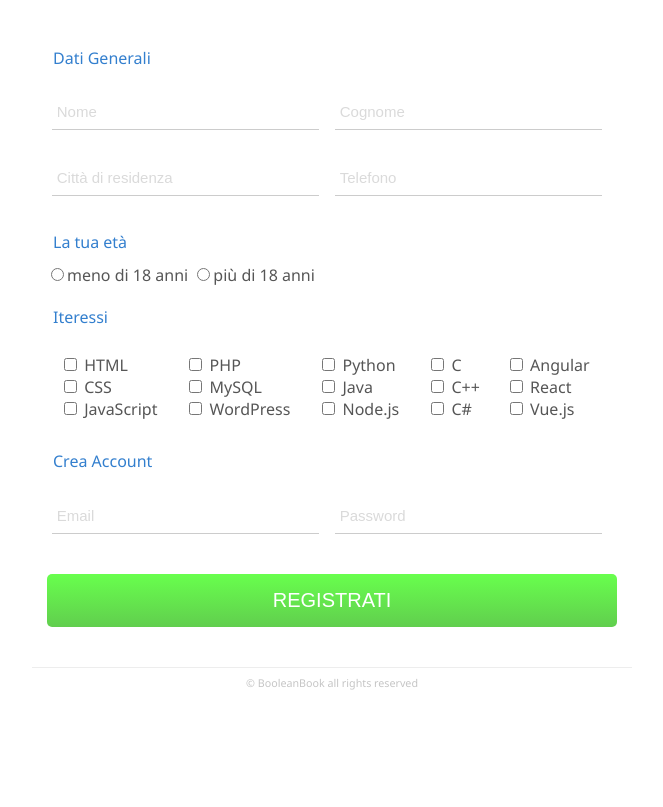
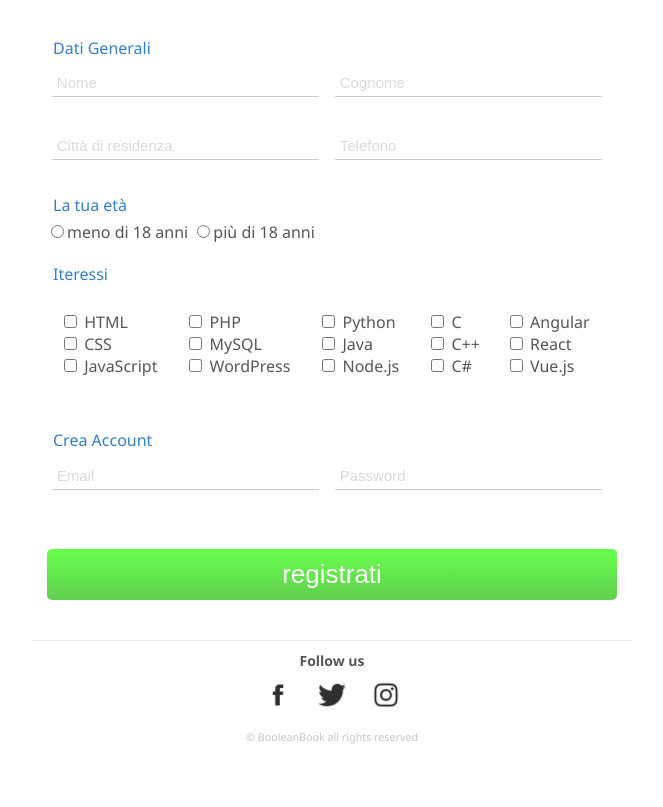
Before and after one commit to alessandro-orlov/htmlcss-gmail, a plain HTML site: page bonus/index.html in a window 1280 px wide. Shown: the part 152-959 px from the top of the page, without its empty margins (308-971 px from the left). Before the commit the page ends 905 px from the top, so only its background shows below. Drawn offline with Linux system fonts and the light colour scheme.

Commit message:
Aggiunto sezione Follow Us nel footer

```diff
--- a/bonus/css/style.css
+++ b/bonus/css/style.css
@@ -2,7 +2,7 @@
   box-sizing: border-box;
   width: 100%;
   height: 100%;
-  padding: 30px 100px;
+  padding: 10px 100px 30px;
   margin: 0 auto;
   color: #565656;
   font: 16px "Segoe UI", Arial;
@@ -34,7 +34,7 @@ color: #61ce4e; /*Company Green*/
 
 
 .registration form {
-  margin-top: 50px
+  margin-top: 60px
 }
 
 .registration fieldset {
@@ -55,12 +55,11 @@ float: left;
 
 .registration input[type="text"], input[type="number"], input[type="password"] {
   width: 45%;
-  margin: 15px 1%;
+  margin: 0 1% 6% 1%;
   outline: none;
   font-size: 15px;
   padding: 5px;
-  color: #565656;
-  line-height: 25px;
+  color: 565656;
   border: none;
   border-bottom: 1px solid #ccc;
   transition: 0.2s;
@@ -78,21 +77,21 @@ float: left;
   display: block;
   width: 95%;
   margin: 15px auto;
-  padding: 15px 10px;
-  font: 20px Arial;
-  text-transform: uppercase;
+  padding: 10px;
+  font: 26px Arial;
   color: #fff;
   background: linear-gradient( #68ff4d, #61ce4e);
   border-radius: 5px;
   border: none;
   outline: none;
   cursor: pointer;
-  transition: 0.5s;
+  transition: all 0.7s;
   }
 
 .registration  input[type="submit"]:hover {
-  background: linear-gradient( #61ce4e, #68ff4d);
-  transition: 0.5s;
+    background: linear-gradient( #61ce4e, #68ff4d);
+    -webkit-transition: all 0.7s; /*SAFARI*/
+    transition: all 0.7s;
 }
 
 .registration hr {
@@ -104,10 +103,91 @@ float: left;
 .registration h6 {
   text-align: center;
   font-weight: 300;
-  margin-top: 5px;
+  margin-top: 15px;
   color: #c5c5c5;
   }
 
 .clear {
   clear: both;
 }
+
+
+/* -- FOLLOW US -- */
+.footer {
+  text-align: center;
+  margin: 0px auto;
+
+}
+
+.footer .folow-us {
+  margin: 25px auto;
+  padding: 0;
+  width: auto;
+}
+
+.footer .follow-us h5 {
+  color: #565656;
+  text-align: center;
+  font-size: 14px;
+  margin: 10px auto;
+}
+
+.footer .follow-us .fb {
+  display: inline-block;
+  margin: 0px 10px;
+  width: 30px;
+  height: 30px;
+  background: url("../img/facebook.png") no-repeat center;
+  background-size: 28px;
+  transition: 0.3s;
+	}
+
+.footer .follow-us .fb:hover {
+  display: inline-block;
+  margin: 0px 10px;
+  width: 30px;
+  height: 30px;
+  background: url('../img/facebook-hover.png') no-repeat center;
+  background-size: 28px;
+}
+
+
+.footer .follow-us .tw {
+  display: inline-block;
+  margin: 0px 10px;
+  width: 30px;
+  height: 30px;
+  background: url("../img/twitter.png") no-repeat center;
+  background-size: 30px;
+  transition: 0.3s;
+}
+
+.footer .follow-us .tw:hover {
+  display: inline-block;
+  margin: 0px 10px;
+  width: 30px;
+  height: 30px;
+  background: url("../img/twitter-hover.png") no-repeat center;
+  background-size: 30px;
+}
+
+.footer .follow-us .inst {
+  display: inline-block;
+  margin: 0px 10px;
+  width: 30px;
+  height: 30px;
+  background: url("../img/instagram.png") no-repeat center;
+  background-size: 28px;
+  transition: 0.3s;
+}
+
+.footer .follow-us .inst:hover {
+  display: inline-block;
+  margin: 0px 10px;
+  width: 30px;
+  height: 30px;
+  background: url('../img/instagram-hover.png') no-repeat center;
+  background-size: 28px;
+}
+
+/* -- END FOLLOW US -- */
--- a/bonus/index.html
+++ b/bonus/index.html
@@ -6,26 +6,23 @@
     <link rel="stylesheet" href="css/style.css">
   </head>
   <body>
-    <!-- inizio form di registrazione -->
+    <!-- Inizio pagina -->
     <div class="main-box">
 
+      <!-- inizio registrazione  -->
       <div class="registration">
         <h1><span class="company-green">BooleanBook</span> Registrazione</h1>
         <h3 class="subtitle">Vieni a far parte del miglior social network per sviluppatori italiani</h3>
 
         <!-- inzio form -->
           <form name="registrazione-utente" action="#" method="post">
-
             <fieldset>
-              <legend>Dati Generali</legend>
+            <legend>Dati Generali</legend>
               <input type="text" name="Nome" placeholder="Nome">
               <input type="text" name="Cognome" placeholder="Cognome">
               <input type="text" name="Città" placeholder="Città di residenza">
               <input type="number" nome="Telefono" placeholder="Telefono">
-            </fieldset>
-
-            <fieldset>
-              <legend>La tua et&agrave;</legend>
+            <legend>La tua et&agrave;</legend>
               <input type="radio" id="age18-" name="age" value="-18"><label for="age18-">meno di 18 anni</label>
               <input type="radio" id="age18+" name="age" value="+18"><label for="age18+">pi&ugrave; di 18 anni</label>
             </fieldset>
@@ -67,23 +64,44 @@
             </fieldset>
             <!-- fine campo dei checkbox -->
 
+            <br class="clear">
+
             <fieldset>
               <legend>Crea Account</legend>
               <input type="text" name="email" placeholder="Email">
               <input type="password" name="password" placeholder="Password">
             </fieldset>
+
             <input type="submit" value="registrati">
+
           </form>
         <!-- fine form -->
 
-        <hr>
-        <div>
-          <h6>&copy; BooleanBook all rights reserved</h6>
-        </div>
-      </div>
+
+              <hr>
+
+        <!-- Inizio footer -->
+        <div class="footer">
+
+            <div class="follow-us">
+              <h5>Follow us</h5>
+              <a href="https://www.facebook.com/" title="facebook" target="_blank"><span class="fb"></span></a>
+              <a href="https://twitter.com/" title="twitter" target="_blank"><span class="tw"></span></a>
+              <a href="https://www.instagram.com/" title="instagram" target="_blank"> <span class="inst"></span> </a>
+            </div>
 
 
+            <h6>&copy; BooleanBook all rights reserved</h6>
+
+        </div>
+        <!-- Fine footer -->
+
+
+      </div>
+      <!-- fine registrazione -->
+
     </div>
-    <!-- fine form di registrazione -->
+    <!-- Fine pagina -->
+
   </body>
 </html>
```
Also changed, not shown: bonus/img/facebook-hover.png (added), bonus/img/facebook.png (added), bonus/img/instagram-hover.png (added), bonus/img/instagram.png (added), bonus/img/twitter-hover.png (added), bonus/img/twitter.png (added).
